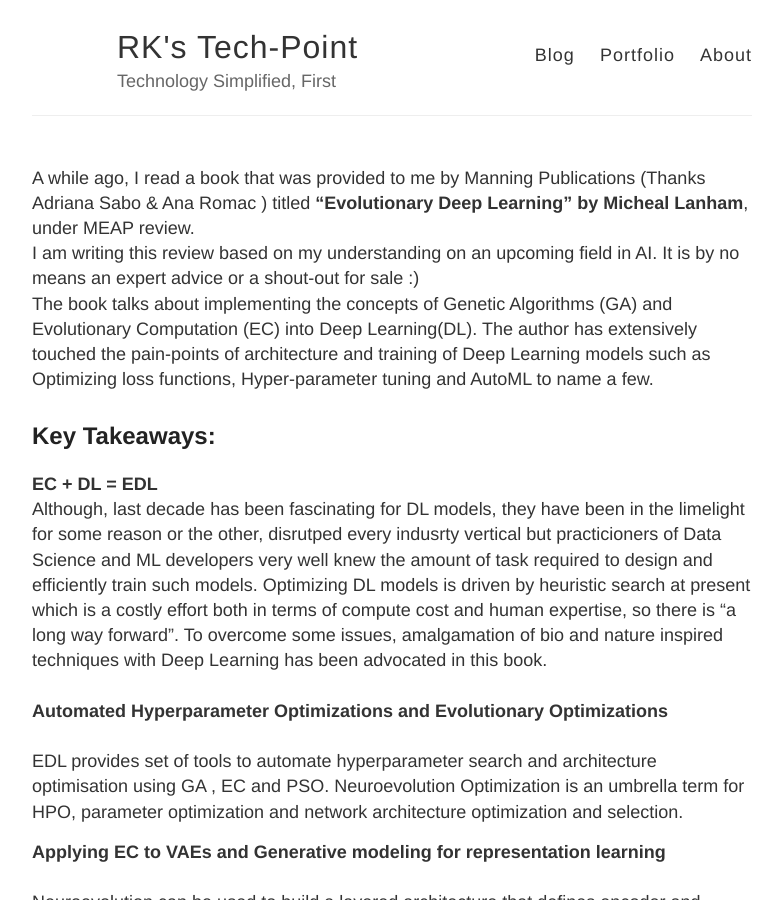
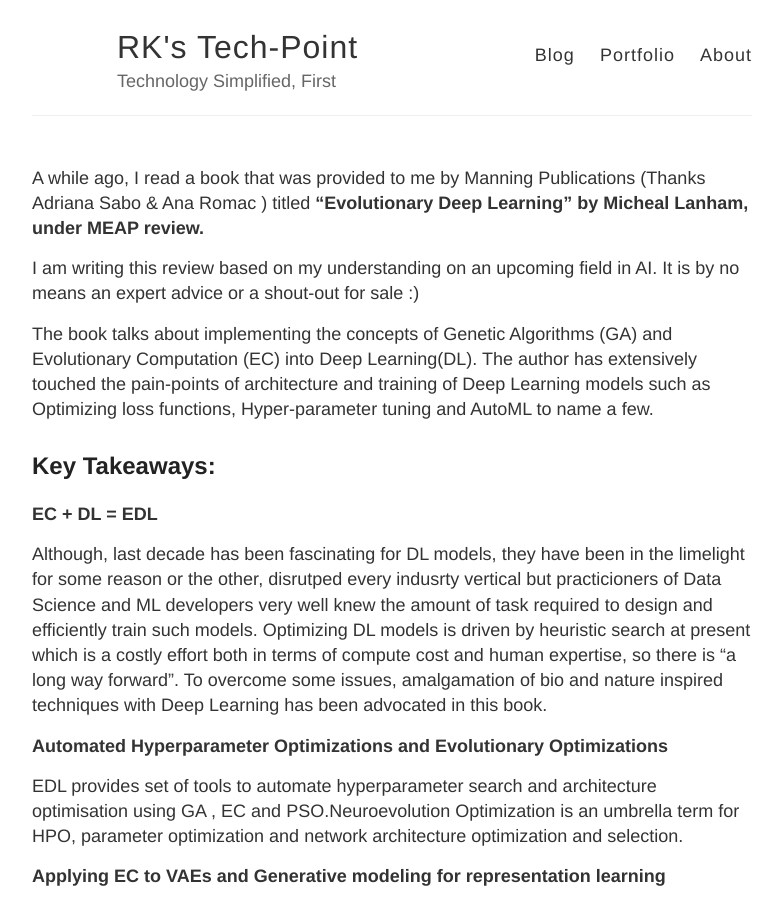
Before and after one commit to techrajk/techrajk.github.io, a Jekyll site: the page built from _posts/2023-7-24-Book-review.md, in a window 1280 px wide and 900 px high. Shown: the whole window, without its empty margins (248-1030 px from the left). Built offline with Jekyll 4.4.1, drawn with Linux system fonts in a browser that asks for light colours; our own code applies the rules of GitHub Pages for plain Markdown files.

Commit message:
Add files via upload

```diff
--- a/_posts/2023-7-24-Book-review.md
+++ b/_posts/2023-7-24-Book-review.md
@@ -3,30 +3,29 @@
 title: Book Review: Evolutionary Deep Learning by Micheal Lanham (Manning Publications , 2023)
 comments: false
 ---
+A while ago, I read a book that was provided to me by Manning Publications (Thanks Adriana Sabo & Ana Romac ) titled <b>“Evolutionary Deep Learning” by Micheal Lanham, under MEAP review.
 
-A while ago, I read a book that was provided to me by Manning Publications (Thanks Adriana Sabo & Ana Romac ) titled <b>“Evolutionary Deep Learning” by Micheal Lanham</b>, under MEAP review.
-<br />
 I am writing this review based on my understanding on an upcoming field in AI. It is by no means an expert advice or a shout-out for sale :)
-<br />
+
 The book talks about implementing the concepts of Genetic Algorithms (GA) and Evolutionary Computation (EC) into Deep Learning(DL). The author has extensively touched the pain-points of architecture and training of Deep Learning models such as Optimizing loss functions, Hyper-parameter tuning and AutoML to name a few.
 
 ## Key Takeaways:
 
 **EC + DL = EDL**
-<br />
-	Although, last decade has been fascinating for DL models, they have been in the limelight	for some  reason or the other, disrutped every indusrty vertical but practicioners of Data 	Science and ML developers very well knew the amount of task required to design and 	efficiently train such models. Optimizing DL models is driven by heuristic search at present 	which is a costly effort both in terms of compute cost and human expertise, so there is “a 	long way forward”. To overcome some issues, amalgamation of bio and nature inspired 	techniques with Deep Learning has been advocated  in this book.
-<br />
+
+Although, last decade has been fascinating for DL models, they have been in the limelight	for some  reason or the other, disrutped every indusrty vertical but practicioners of Data 	Science and ML developers very well knew the amount of task required to design and efficiently train such models. Optimizing DL models is driven by heuristic search at present 	which is a costly effort both in terms of compute cost and human expertise, so there is “a long way forward”. To overcome some issues, amalgamation of bio and nature inspired techniques with Deep Learning has been advocated  in this book.
+
 **Automated Hyperparameter Optimizations and Evolutionary Optimizations**
- <br />
-	EDL provides set of tools to automate hyperparameter search and architecture optimisation 	using GA , EC and PSO. Neuroevolution Optimization is an umbrella term for HPO, 	parameter optimization and network architecture optimization and selection.
-<br />
+
+EDL provides set of tools to automate hyperparameter search and architecture optimisation using GA , EC and PSO.Neuroevolution Optimization is an umbrella term for HPO, 	parameter optimization and network architecture optimization and selection.
+
 
 **Applying EC to VAEs and Generative modeling for representation learning**
-<br />
-      Neuroevolution can be used to build a layered architecture that defines encoder and decoder sections in Variational AutoEncoders. In Generative Adversarial Networks, Genetic algorithms(GA) can be used to balance the training of a discriminator and generator and avoid mode collapse
-<br />
+
+Neuroevolution can be used to build a layered architecture that defines encoder and decoder sections in Variational AutoEncoders. In Generative Adversarial Networks, Genetic algorithms(GA) can be used to balance the training of a discriminator and generator and avoid mode collapse
+
 The author has beautifully compared the traditional approaches with evolutionary ones to make the reader more comfortable in learning the applications of EC and GA to DL models. Although there is a little catch, the reader must have some familarity with Python, Visualisations using Python and some Data Science concepts along with some thoughts about Darwin’s Evolutionary Theory and how reproduction is carried out genetically in biological organisms using DNA, genes, and chromosomes.
-<br />
-<b>**Tip:**</b> A definite read for Data Scientists and ML developers who would like to explore/experiment new approaches for efficient, cost-effective and accurate Deep Learning models.
-<br />
-<b>**Book’s Link :**</b><a> https://www.manning.com/books/evolutionary-deep-learning</a>
+
+**Tip:**A definite read for Data Scientists and ML developers who would like to explore/experiment new approaches for efficient, cost-effective and accurate Deep Learning models.
+
+**Book’s Link :**<a> https://www.manning.com/books/evolutionary-deep-learning</a>
```
